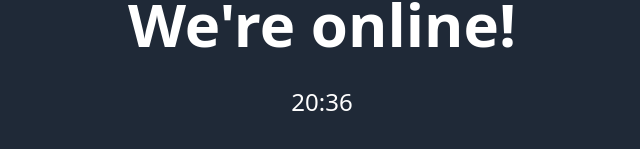
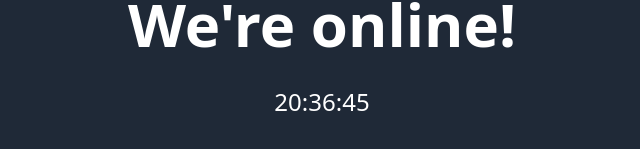
Before and after one commit to dashedstripes/basic-nextjs-netlify, a Next.js app: page / in a window 1280 px wide. Shown: the part 405-554 px from the top of the page, without its empty margins (318-958 px from the left). Built offline with nearby package versions, Linux system fonts and the light colour scheme.

Commit message:
add seconds

```diff
--- a/pages/index.tsx
+++ b/pages/index.tsx
@@ -5,7 +5,8 @@ export async function getStaticProps() {
   return {
     props: {
       hours: date.getHours(),
-      minutes: date.getMinutes()
+      minutes: date.getMinutes(),
+      seconds: date.getSeconds()
     },
     revalidate: 60,
   };
@@ -14,15 +15,16 @@ export async function getStaticProps() {
 interface Props {
   hours: number;
   minutes: number;
+  seconds: number;
 }
 
-const Home: React.FC<Props> = ({ hours, minutes }) => {
+const Home: React.FC<Props> = ({ hours, minutes, seconds }) => {
   return (
     <div className='h-screen flex items-center justify-center bg-gray-800'>
       <div className='flex flex-col items-center'>
         <Image src="/netlify.svg" width={200} height={100} alt="Netlify" className='mb-10'/>
         <h1 className='font-bold text-6xl text-white mb-8'>We&apos;re online!</h1>
-        <p className='text-2xl text-white'>{hours}:{minutes}</p>
+        <p className='text-2xl text-white'>{hours}:{minutes}:{seconds}</p>
       </div>
     </div>
   )
```
